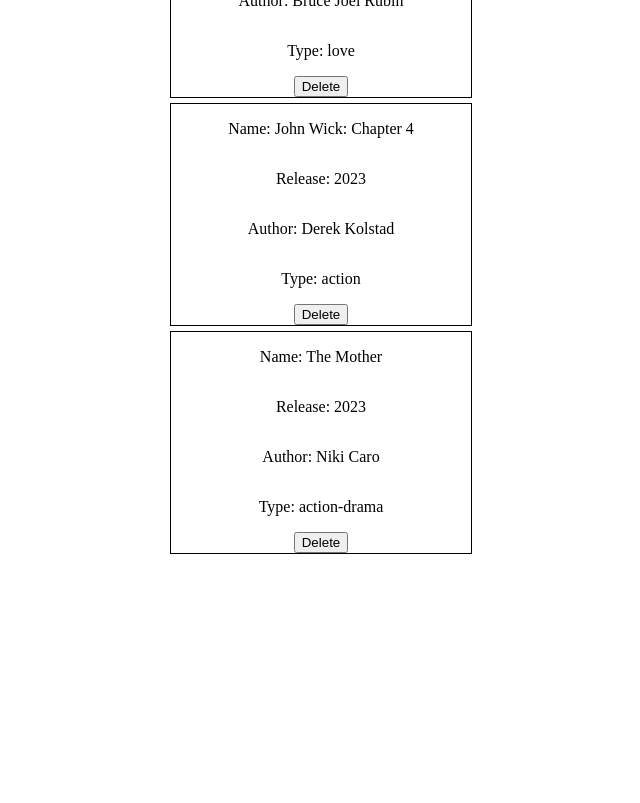
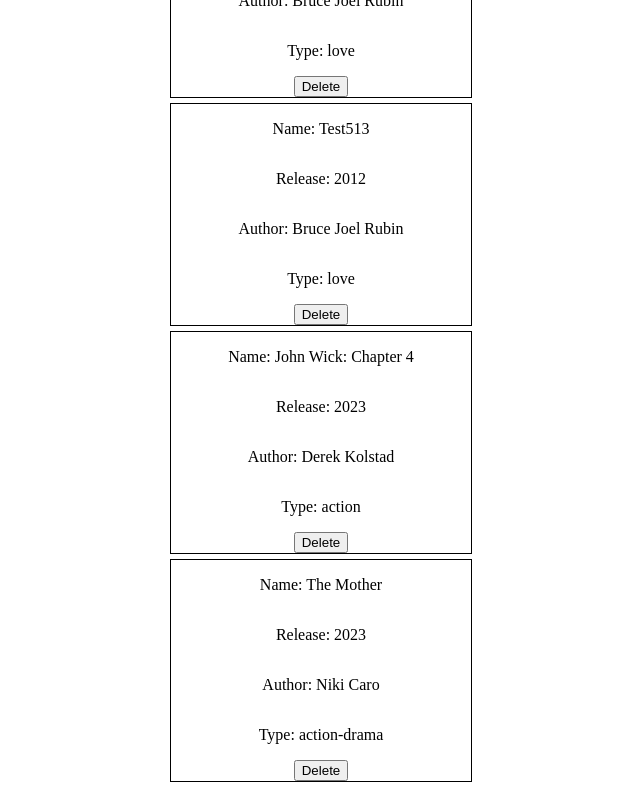
Before and after one commit to AlexNicolici/todo-app, a Next.js app: page /movies in a window 1280 px wide. Shown: the part 1500-2303 px from the top of the page, without its empty margins (339-979 px from the left). Before the commit the page ends 2075 px from the top, so only its background shows below. Built offline with nearby package versions, Linux system fonts and the light colour scheme.

Commit message:
added new movie

```diff
--- a/src/pages/movies.tsx
+++ b/src/pages/movies.tsx
@@ -40,6 +40,13 @@
     id: 5,
     name: "Sef",
     release: 2007,
+    author: "Bruce Joel Rubin",
+    type: "love",
+  },
+  {
+    id: 6,
+    name: "Test513",
+    release: 2012,
     author: "Bruce Joel Rubin",
     type: "love",
   },
```
